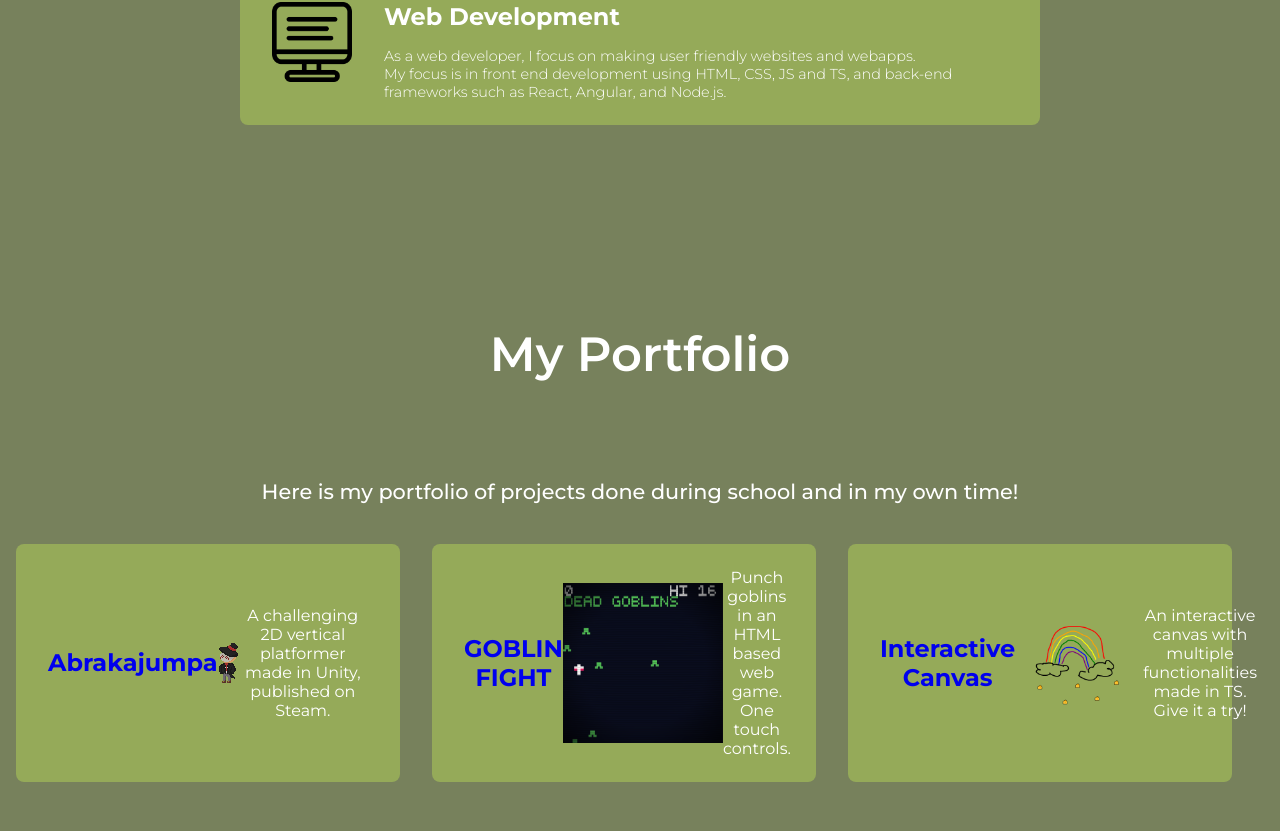
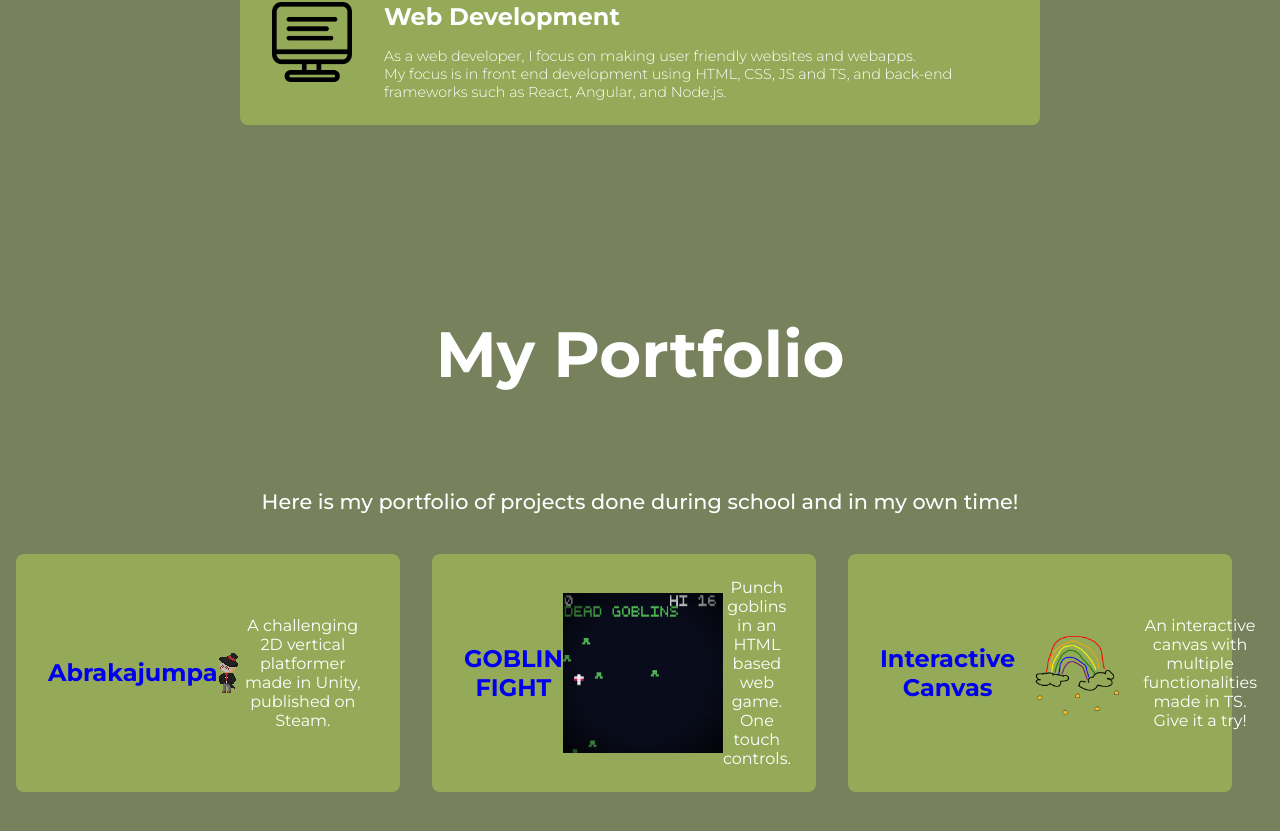
Before and after one commit to gocai/portfolio, a React (Create React App) app: page / in a window 1280 px wide. Shown: the part 1506-2337 px from the top of the page. Built offline with nearby package versions, Linux system fonts and the light colour scheme.

Commit message:
navbar links done

```diff
--- a/src/components/navbar/navbar.js
+++ b/src/components/navbar/navbar.js
@@ -9,9 +9,9 @@ const Navbar = () => {
     <nav className="navbar">
         <img src={logo} alt="Logo" className='logo'/>
         <div className="desktopMenu">
-            <Link className="desktopMenuListItem">Home</Link>
-            <Link className="desktopMenuListItem">About</Link>
-            <Link className="desktopMenuListItem">Portfolio</Link>
+            <Link activeClass = 'active' to = 'intro' spy = {true} smooth = {true} offset = {-100} duration={500} className="desktopMenuListItem">Home</Link>
+            <Link activeClass = 'active' to = 'about' spy = {true} smooth = {true} offset = {-50} duration={500} className="desktopMenuListItem">About</Link>
+            <Link activeClass = 'active' to = 'works' spy = {true} smooth = {true} offset = {-5} duration={500} className="desktopMenuListItem">Portfolio</Link>
         </div>
         <button className="contactMeButton">
             <img src={contactme} alt="" className="contactMeIcon" />
--- a/src/components/portfoliotab/portfoliotab.css
+++ b/src/components/portfoliotab/portfoliotab.css
@@ -12,8 +12,8 @@
 }
 
 .workstitle{
-    font-size: 3rem;
-    font-weight: 600;
+    font-size: 4rem;
+    font-weight: 700;
     padding-top: 3rem;
     margin-bottom: 6rem;
 }
```
